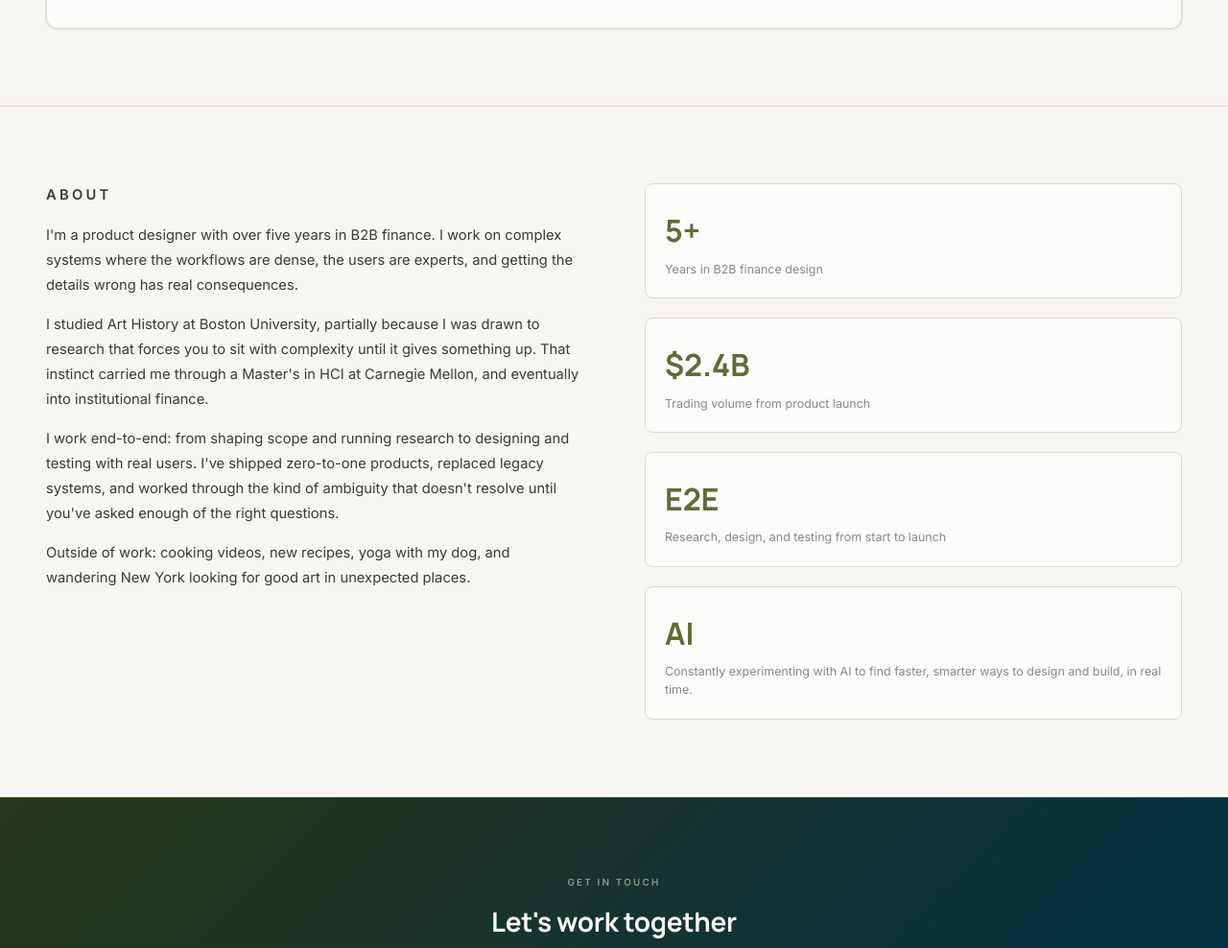
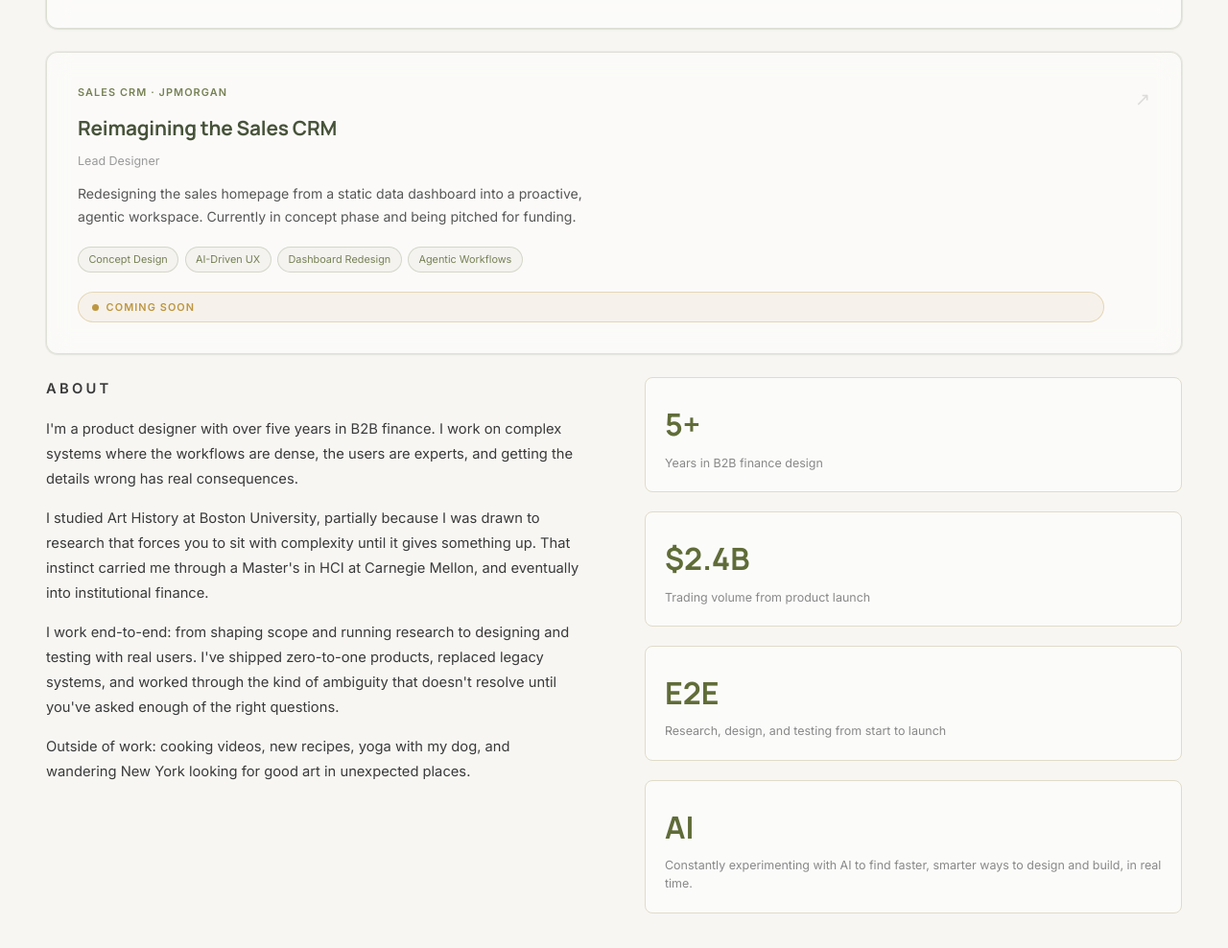
Before and after one commit to maggie-designncode/portfolio, a plain HTML site: page index.html in a window 1280 px wide. Shown: the part 1607-2595 px from the top of the page at 96% size. Drawn offline with Linux system fonts and the light colour scheme.

Commit message:
Add files via upload

```diff
--- a/index.html
+++ b/index.html
@@ -273,8 +273,8 @@
 
 <div class="hero-section">
   <div class="hero">
-    <h1>Hi, I'm Maggie.<br><span style="display:block;margin-top:0.5rem;">A product designer who digs into the root of a problem, then ships something that actually solves it.</span></h1>
-    <p class="hero-bio">Over five years in B2B finance design. I work on complex systems where the real problem is rarely the stated one.</p>
+    <h1>Hi, I'm Maggie.</h1>
+    <p class="hero-bio">A product designer with over five years in B2B finance. I work on complex systems where the real problem is rarely the stated one.</p>
     <div>
       <a href="#work" class="btn">View Work</a>
       <a href="#contact" class="btn">Get in Touch</a>
@@ -342,10 +342,30 @@
       </div>
     </div>
 
-  </div>
-</section>
-
-<section id="about">
+    <div class="case-card" style="cursor:default;opacity:0.85;">
+      <div class="case-body">
+        <div style="flex:1;min-width:0;display:flex;flex-direction:column;">
+          <p class="case-tag">Sales CRM · JPMorgan</p>
+          <h3 class="case-title">Reimagining the Sales CRM</h3>
+          <p class="case-role">Lead Designer</p>
+          <img class="case-thumb-mobile" src="" alt="" style="display:none;" />
+          <p class="case-desc">Redesigning the sales homepage from a static data dashboard into a proactive, agentic workspace. Currently in concept phase and being pitched for funding.</p>
+          <div style="display:flex;flex-wrap:wrap;gap:0.4rem;margin-bottom:1.25rem;">
+            <span class="chip-inline">Concept Design</span>
+            <span class="chip-inline">AI-Driven UX</span>
+            <span class="chip-inline">Dashboard Redesign</span>
+            <span class="chip-inline">Agentic Workflows</span>
+          </div>
+          <div style="display:inline-flex;align-items:center;gap:0.5rem;padding:0.35rem 0.85rem;border:1px solid rgba(179,133,32,0.3);border-radius:100px;background:rgba(179,133,32,0.08);">
+            <span style="width:7px;height:7px;border-radius:50%;background:#b38520;display:inline-block;"></span>
+            <span style="font-size:0.68rem;font-weight:600;text-transform:uppercase;letter-spacing:0.1em;color:#b38520;">Coming Soon</span>
+          </div>
+        </div>
+        <div class="case-thumb-wrap">
+          <div class="arrow" style="opacity:0.3;">↗</div>
+        </div>
+      </div>
+    </div>
   <div class="about-grid">
     <div class="about-text">
       <p class="section-label">About</p>
```
Also changed, not shown: case-study-1.html (+1 -1 lines), case-study-2.html (+5 -5 lines).
